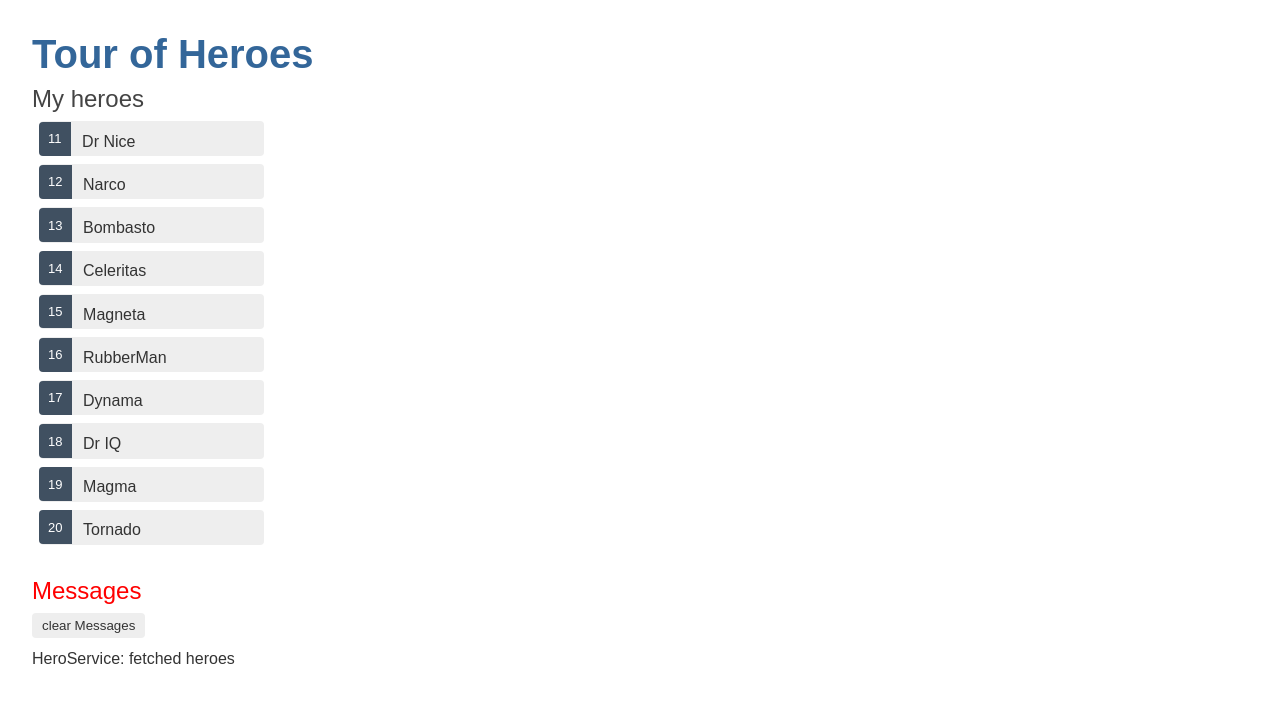
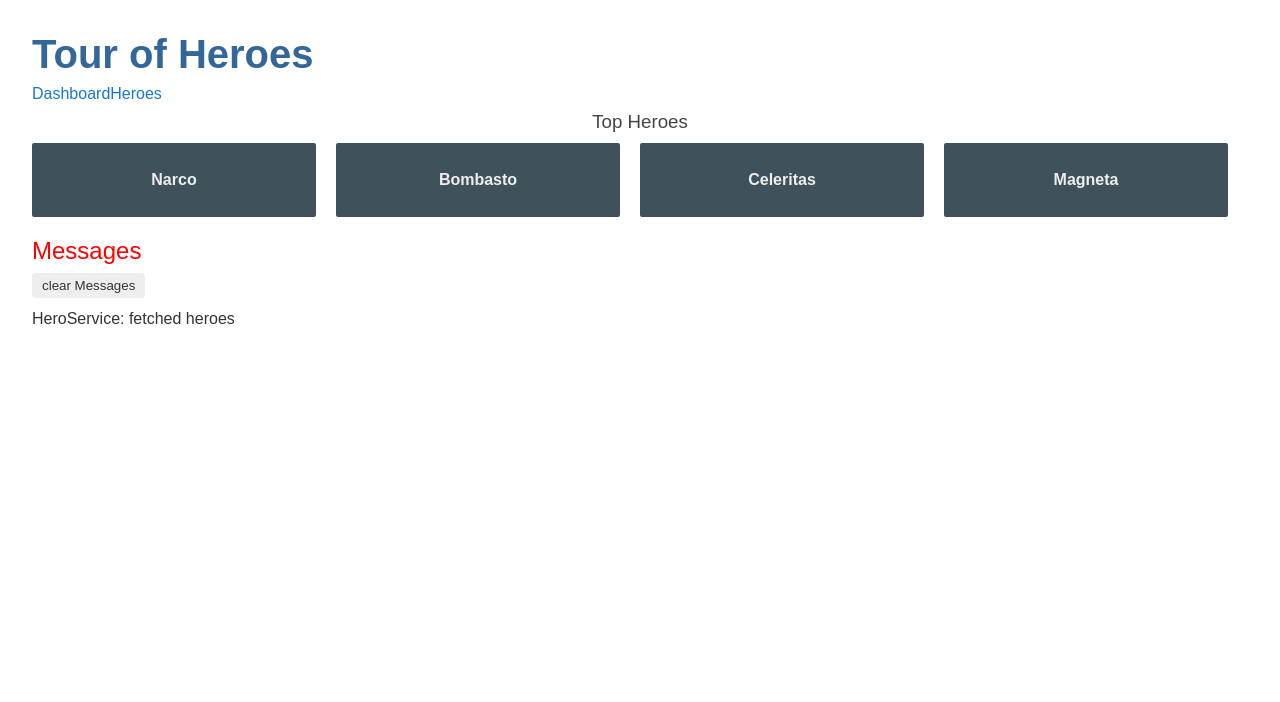
Before and after one commit to ShaunZh/angular-tour-of-hero, an Angular app: page /dashboard in a window 1280 px wide. Before the commit this address led to /. Shown: the top 702 px of the page. Built offline with nearby package versions, Linux system fonts and the light colour scheme.

Commit message:
add: router

```diff
--- a/src/app/app-routing.module.ts
+++ b/src/app/app-routing.module.ts
@@ -1,10 +1,31 @@
-import { NgModule } from '@angular/core';
-import { Routes, RouterModule } from '@angular/router';
+import { HeroDetailComponent } from "./hero-detail/hero-detail.component";
+import { DashboardComponent } from "./dashboard/dashboard.component";
+import { HeroesComponent } from "./heroes/heroes.component";
+import { NgModule } from "@angular/core";
+import { Routes, RouterModule } from "@angular/router";
 
-const routes: Routes = [];
+const routes: Routes = [
+  {
+    path: "",
+    redirectTo: "/dashboard",
+    pathMatch: "full",
+  },
+  {
+    path: "heroes",
+    component: HeroesComponent,
+  },
+  {
+    path: "dashboard",
+    component: DashboardComponent,
+  },
+  {
+    path: "detail/:id",
+    component: HeroDetailComponent,
+  },
+];
 
 @NgModule({
   imports: [RouterModule.forRoot(routes)],
-  exports: [RouterModule]
+  exports: [RouterModule],
 })
-export class AppRoutingModule { }
+export class AppRoutingModule {}
--- a/src/app/app.component.html
+++ b/src/app/app.component.html
@@ -1,3 +1,8 @@
 <h1>{{title}}</h1>
-<app-heroes></app-heroes>
+
+<nav>
+  <a routerLink="/dashboard">Dashboard</a>
+  <a routerLink="/heroes">Heroes</a>
+</nav>
+<router-outlet></router-outlet>
 <app-messages></app-messages>
--- a/src/app/app.module.ts
+++ b/src/app/app.module.ts
@@ -7,13 +7,15 @@ import { AppComponent } from './app.component';
 import { HeroesComponent } from './heroes/heroes.component';
 import { HeroDetailComponent } from './hero-detail/hero-detail.component';
 import { MessagesComponent } from './messages/messages.component';
+import { DashboardComponent } from './dashboard/dashboard.component';
 
 @NgModule({
   declarations: [
     AppComponent,
     HeroesComponent,
       HeroDetailComponent,
-      MessagesComponent
+      MessagesComponent,
+      DashboardComponent
    ],
   imports: [
     BrowserModule,
```
Also changed, not shown: src/app/app-routing.routing.ts (added, +7 -0 lines).
